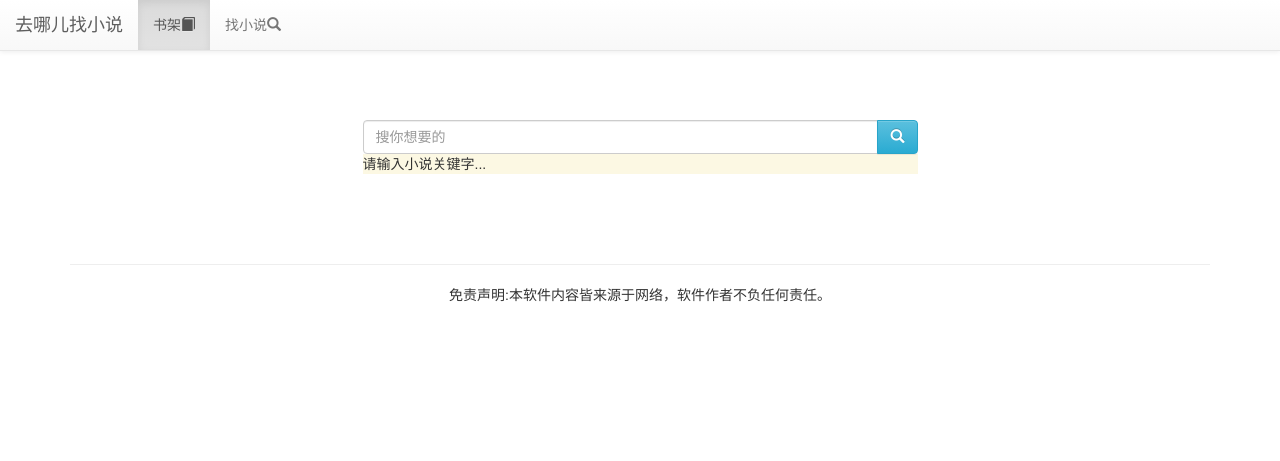
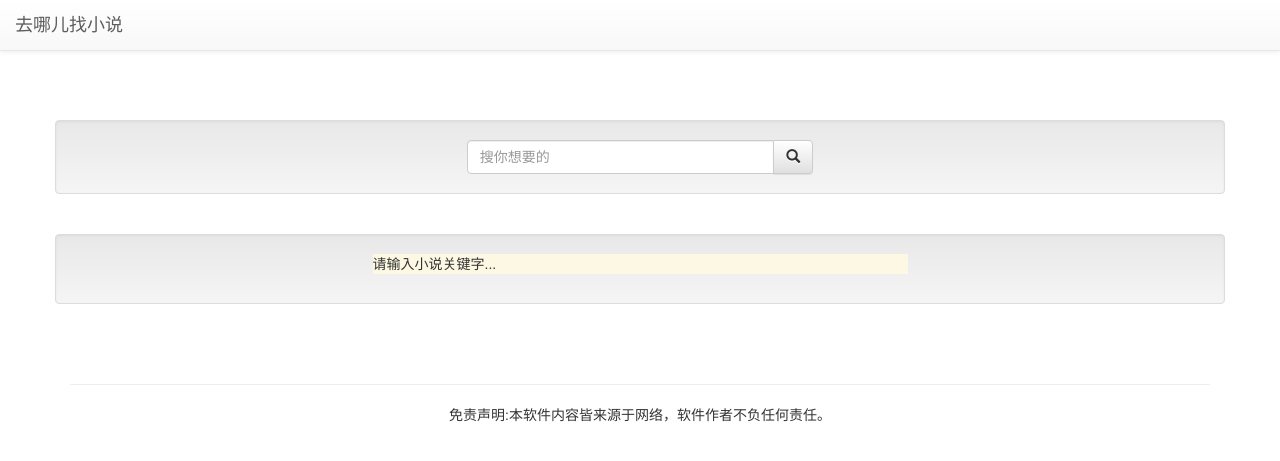
Before and after one commit to caobionbin/novelist, a Django app: page /search/ in a window 1280 px wide. Shown: the top 461 px of the page. Run offline with Django 3.2, Linux system fonts and the light colour scheme.

Commit message:
去掉nav无效项目

```diff
--- a/novelget/novel/templates/novel/chapter.html
+++ b/novelget/novel/templates/novel/chapter.html
@@ -8,7 +8,7 @@
 
       <div class="collapse navbar-collapse" id="bs-example-navbar-collapse-1">
         <ul class="nav navbar-nav">
-          <li class="active"><a href="{% url 'book_index' book_id %}">{{ book_name }}<span class="glyphicon glyphicon-book"></span></a></li>
+          <li><a href="{% url 'book_index' book_id %}">{{ book_name }}</a></li>
         </ul>
         <ul class="nav navbar-nav navbar-right" hidden>
           <li><a href="/config"><span class="glyphicon glyphicon-cog"></span></a></li>
@@ -19,7 +19,7 @@
     <div class="container" id="resText">
         <div class="well well-lg center-block" id="text">
           <h2 align="center">{{ chapter_name }}</h2>
-          <p><br /><br />{% load md2 %}{{ chapter_content|markdown }}</p>
+          <p><br /><br /><pre>{% load  md2 %}{{ chapter_content|markdown }}</pre></p>
           <ul class="pager">
           {% if previous_chapter_num %}
           <li class="previous">
--- a/novelget/novel/templates/novel/search.html
+++ b/novelget/novel/templates/novel/search.html
@@ -4,16 +4,6 @@
       <div class="container-fluid">
       <div class="navbar-header">
         <a class="navbar-brand" href="/">去哪儿找小说</a>
-      </div>
-
-      <div class="collapse navbar-collapse" id="bs-example-navbar-collapse-1">
-        <ul class="nav navbar-nav">
-          <li class="active"><a href="/">书架<span class="glyphicon glyphicon-book"></span></a></li>
-          <li><a href="/search">找小说<span class="glyphicon glyphicon-search"></span></a></li>
-        </ul>
-        <ul class="nav navbar-nav navbar-right" hidden>
-          <li><a href="/config"><span class="glyphicon glyphicon-cog"></span></a></li>
-        </ul>
       </div>
       </div>
     </nav>
@@ -32,8 +22,6 @@
                 <br>
                 <br>
                 <br>
-{#                <p class="bg-primary">竭诚为你找小说...</p>#}
-                &nbsp;
                 <br>
                 <br>
                 <br>
@@ -42,26 +30,23 @@
                 <!--热门网站-->
             </div>
         </div>
-        <div class="row">
-            <div class="col-md-3">
+        <div class="well row">
+            <div class="col-md-4">
                 &nbsp;
             </div>
-            <div class="col-md-6">
+            <div class="col-md-4">
+
                 <form action="/search/" method="get">
                     <div class="input-group">
                         <input type="text" name="bookname" class="form-control" placeholder="搜你想要的">
                         <!--<input type="submit" value="Search">-->
                         <span class="input-group-btn">
-                            <button class="btn btn-info" type="submit" value="Search"><span class="glyphicon glyphicon-search"></span></button>
+                            <button class="btn btn-default" type="submit" value="Search"><span class="glyphicon glyphicon-search"></span></button>
                         </span>
                     </div>
                 </form>
-                <!--<form action="/search/" method="get">-->
-                    <!--<input type="text" name="bookname">-->
-                    <!--<input type="submit" value="Search">-->
-                <!--</form>-->
             </div>
-            <div class="col-md-3">
+            <div class="col-md-4">
                 &nbsp;
             </div>
         </div>
--- a/novelget/novel/templates/novel/search_result.html
+++ b/novelget/novel/templates/novel/search_result.html
@@ -6,20 +6,21 @@
         <a class="navbar-brand" href="/">去哪儿找小说</a>
       </div>
 
-      <div class="collapse navbar-collapse" id="bs-example-navbar-collapse-1">
-        <ul class="nav navbar-nav">
-          <li class="active"><a href="/">书架<span class="glyphicon glyphicon-book"></span></a></li>
-          <li><a href="/search">找小说<span class="glyphicon glyphicon-search"></span></a></li>
-        </ul>
-        <ul class="nav navbar-nav navbar-right" hidden>
-          <li><a href="/config"><span class="glyphicon glyphicon-cog"></span></a></li>
-        </ul>
-      </div>
+{#      <div class="collapse navbar-collapse" id="bs-example-navbar-collapse-1" hidden>#}
+{#        <ul class="nav navbar-nav">#}
+{#          <li class="active"><a href="/">书架<span class="glyphicon glyphicon-book"></span></a></li>#}
+{#          <li><a href="/search">找小说<span class="glyphicon glyphicon-search"></span></a></li>#}
+{#        </ul>#}
+{#        <ul class="nav navbar-nav navbar-right" hidden>#}
+{#          <li><a href="/config"><span class="glyphicon glyphicon-cog"></span></a></li>#}
+{#        </ul>#}
+{#      </div>#}
       </div>
     </nav>
 {% endblock %}
 {% block content %}
-    <div class="row">
+    &nbsp;
+    <div class="well row">
         <div class="col-md-3">
             &nbsp;
         </div>
@@ -28,18 +29,18 @@
 
             {% if bookname %}
 {#                <!--<p>Found {{ books|length }} book{{ books|pluralize }}.</p>-->#}
-                <div class="col-md-5 well row">
-                    <img class="col-md-9" width="120" height="150" style="max-width: 120px; max-height: 150px;" alt="" src="{{ book_img }}" border="0">
-                    <div class="col-md-3">
+                <div class="col-md-6">
+                    <a href="{% url 'book_index' book_id %}"><img class="col-md-7"  alt="" src="{{ book_img }}" border="1"></a>
+                    <div class="col-md-5">
                         <p><a href="{% url 'book_index' book_id %}"><strong>{{ bookname }}</strong></a></p>
 {#                        <p  class="text-primary">{{ book_desc }}</p>#}
                     </div>
                 </div>
-                <div class="col-md-2">
+                <div class="col-md-1">
                     &nbsp;
                 </div>
                 <div class="col-md-5">
-                    <p  class="text-primary">{{ book_desc }}</p>
+                    <p>{{ book_desc }}</p>
                 </div>
                 {% elif not nobook %}
                 <p class="bg-warning">抱歉,没搜到你想要的小说...</p>
@@ -48,8 +49,6 @@
                 <p class="bg-warning">请输入小说关键字...</p>
             {% endif %}
         </div>
-{#            <a href="/">再找一本... </a>#}
-        </div>
         <div class="col-md-3">
             &nbsp;
         </div>
```
Also changed, not shown: novelget/novel/templates/novel/book_index.html (+10 -10 lines).
